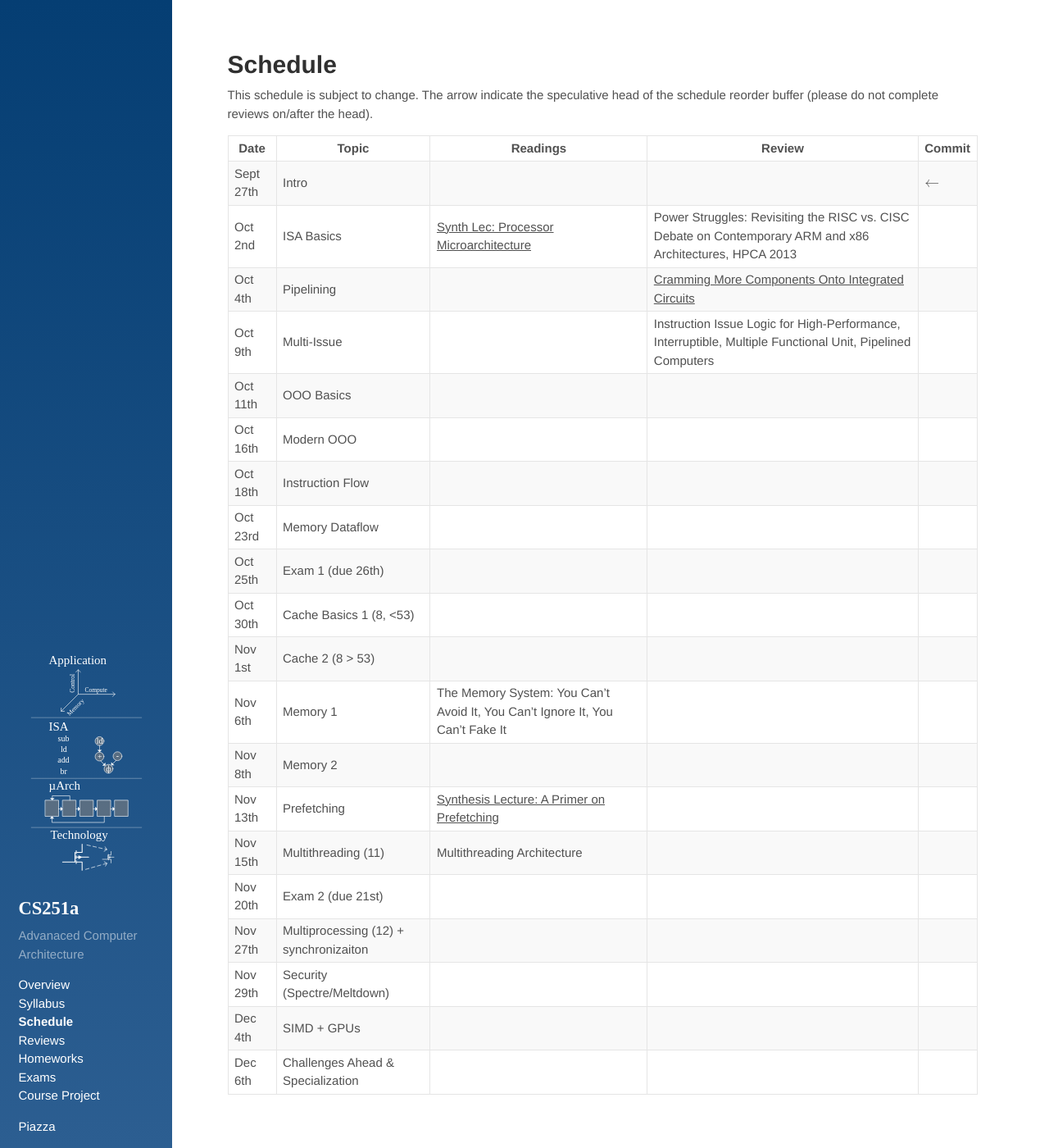
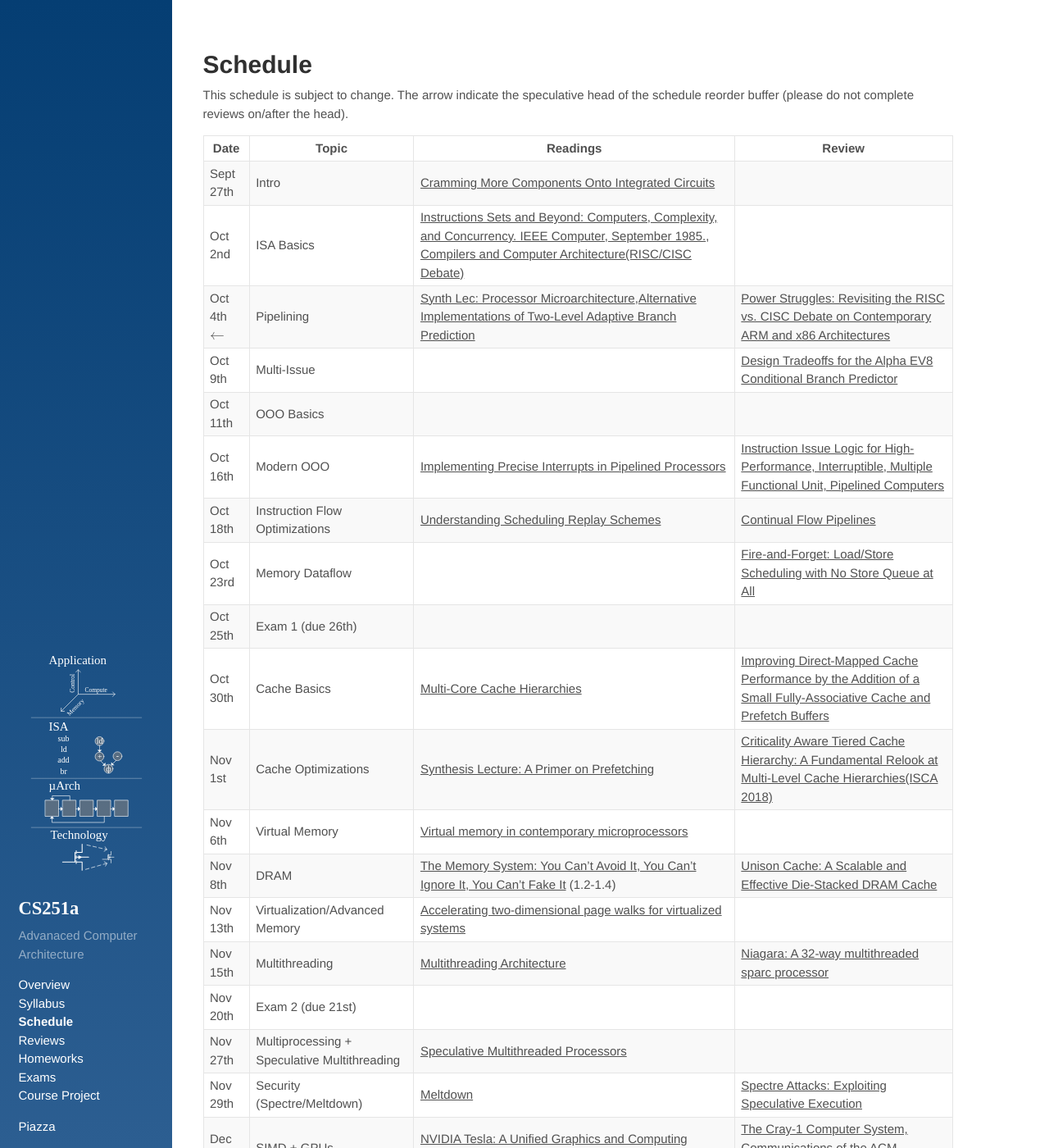
Before and after one commit to PolyArch/cs259, a Jekyll site: the page built from 02-schedule.md, in a window 1280 px wide and 1400 px high. Shown: the whole window at 82% size. Built offline with Jekyll 4.4.1, drawn with Linux system fonts in a browser that asks for light colours; formulas are drawn with MathJax 3; some of the changed text lies outside the part shown.

Commit message:
updated schedule

```diff
--- a/02-schedule.md
+++ b/02-schedule.md
@@ -5,31 +5,67 @@ title: Schedule
 
 This schedule is subject to change.  The arrow indicate the speculative head of the schedule reorder buffer (please do not complete reviews on/after the head).
 
-| Date      | Topic                                  | Readings                                                                      | Review                                                                                                     | Commit |
-|-----------|----------------------------------------|-------------------------------------------------------------------------------|------------------------------------------------------------------------------------------------------------|--------|
-| Sept 27th | Intro                                  |                                                                               |                                                                                                            |  $\leftarrow$      |
-| Oct 2nd   | ISA Basics                             | [Synth Lec: Processor Microarchitecture][synth-proc-micro]                    | Power Struggles: Revisiting the RISC vs. CISC Debate on Contemporary ARM and x86 Architectures, HPCA 2013  |   |
-| Oct 4th   | Pipelining                             |                                                                               | [Cramming More Components Onto Integrated Circuits][moore65]                                               |        |
-| Oct 9th   | Multi-Issue                            |                                                                               | Instruction Issue Logic for High-Performance, Interruptible, Multiple Functional Unit, Pipelined Computers |        |
-| Oct 11th  | OOO Basics                             |                                                                               |                                                                                                            |        |
-| Oct 16th  | Modern OOO                             |                                                                               |                                                                                                            |        |
-| Oct 18th  | Instruction Flow                       |                                                                               |                                                                                                            |        |
-| Oct 23rd  | Memory Dataflow                        |                                                                               |                                                                                                            |        |
-| Oct 25th  | Exam 1 (due 26th)                      |                                                                               |                                                                                                            |        |
-| Oct 30th  | Cache Basics 1  (8, <53)               |                                                                               |                                                                                                            |        |
-| Nov 1st   | Cache 2  (8 > 53)                      |                                                                               |                                                                                                            |        |
-| Nov 6th   | Memory 1                               | The Memory System: You Can't Avoid It, You Can't Ignore It, You Can't Fake It |                                                                                                            |        |
-| Nov 8th   | Memory 2                               |                                                                               |                                                                                                            |        |
-| Nov 13th  | Prefetching                            | [Synthesis Lecture: A Primer on Prefetching][synth-prefetch]                  |                                                                                                            |        |
-| Nov 15th  | Multithreading (11)                    | Multithreading Architecture                                                   |                                                                                                            |        |
-| Nov 20th  | Exam 2 (due 21st)                      |                                                                               |                                                                                                            |        |
-| Nov 27th  | Multiprocessing (12) + synchronizaiton |                                                                               |                                                                                                            |        |
-| Nov 29th  | Security (Spectre/Meltdown)            |                                                                               |                                                                                                            |        |
-| Dec 4th   | SIMD + GPUs                            |                                                                               |                                                                                                            |        |
-| Dec 6th   | Challenges Ahead & Specialization      |                                                                               |                                                                                                            |        |
+
+| Date                 | Topic                                        | Readings                                                                                                                                                                        | Review                                                                                                                            |
+|----------------------|----------------------------------------------|---------------------------------------------------------------------------------------------------------------------------------------------------------------------------------|-----------------------------------------------------------------------------------------------------------------------------------|
+| Sept 27th            | Intro                                        | [Cramming More Components Onto Integrated Circuits][moore65]                                                                                                                    |                                                                                                                                   |
+| Oct 2nd              | ISA Basics                                   | [Instructions Sets and Beyond: Computers, Complexity, and Concurrency. IEEE Computer, September 1985.][isas85], [Compilers and Computer Architecture(RISC/CISC Debate)][wulf81] |                                                                                                                                   |
+| Oct 4th $\leftarrow$ | Pipelining                                   | [Synth Lec: Processor Microarchitecture][synth-proc-micro],[Alternative Implementations of Two-Level Adaptive Branch Prediction][two-level-bp]                                  | [Power Struggles: Revisiting the RISC vs. CISC Debate on Contemporary ARM and x86 Architectures][power-struggles]                 |
+| Oct 9th              | Multi-Issue                                  |                                                                                                                                                                                 | [Design Tradeoffs for the Alpha EV8 Conditional Branch Predictor][seznec_alphaev8]                                                |
+| Oct 11th             | OOO Basics                                   |                                                                                                                                                                                 |                                                                                                                                   |
+| Oct 16th             | Modern OOO                                   | [Implementing Precise Interrupts in Pipelined Processors][smith-precise]                                                                                                        | [Instruction Issue Logic for High-Performance, Interruptible, Multiple Functional Unit, Pipelined Computers][sohi-issue]          |
+| Oct 18th             | Instruction Flow Optimizations               | [Understanding Scheduling Replay Schemes][spec-sched-replay]                                                                                                                    | [Continual Flow Pipelines][cfp]                                                                                                   |
+| Oct 23rd             | Memory Dataflow                              |                                                                                                                                                                                 | [Fire-and-Forget: Load/Store Scheduling with No Store Queue at All][fnf]                                                          |
+| Oct 25th             | Exam 1 (due 26th)                            |                                                                                                                                                                                 |                                                                                                                                   |
+| Oct 30th             | Cache Basics                                 | [Multi-Core Cache Hierarchies][synth-cache]                                                                                                                                     | [Improving Direct-Mapped Cache Performance by the Addition of a Small Fully-Associative Cache and Prefetch Buffers][victim-cache] |
+| Nov 1st              | Cache Optimizations                          | [Synthesis Lecture: A Primer on Prefetching][synth-prefetch]                                                                                                                    | [Criticality Aware Tiered Cache Hierarchy: A Fundamental Relook at Multi-Level Cache Hierarchies(ISCA 2018)][crit-aware-cache]    |
+| Nov 6th              | Virtual Memory                               | [Virtual memory in contemporary microprocessors][vmem]                                                                                                                          |                                                                                                                                   |
+| Nov 8th              | DRAM                                         | [The Memory System: You Can't Avoid It, You Can't Ignore It, You Can't Fake It][synth-dram] (1.2-1.4)                                                                           | [Unison Cache: A Scalable and Effective Die-Stacked DRAM Cache][dram-cache]                                                       |
+| Nov 13th             | Virtualization/Advanced Memory               | [Accelerating two-dimensional page walks for virtualized systems][2d-virt-page]                                                                                                 |                                                                                                                                   |
+| Nov 15th             | Multithreading                               | [Multithreading Architecture][synth-multi]                                                                                                                                      | [Niagara: A 32-way multithreaded sparc processor][niagara]                                                                        |
+| Nov 20th             | Exam 2 (due 21st)                            |                                                                                                                                                                                 |                                                                                                                                   |
+| Nov 27th             | Multiprocessing + Speculative Multithreading | [Speculative Multithreaded Processors][spec-multi]                                                                                                                              |                                                                                                                                   |
+| Nov 29th             | Security (Spectre/Meltdown)                  | [Meltdown][meltdown]                                                                                                                                                            | [Spectre Attacks: Exploiting Speculative Execution][spectre]                                                                      |
+| Dec 4th              | SIMD + GPUs                                  | [NVIDIA Tesla: A Unified Graphics and Computing Architecture][tesla]                                                                                                            | [The Cray-1 Computer System, Communications of the ACM, January 1978][cray1]                                                      |
+| Dec 6th              | Challenges Ahead & Specialization            | [Understanding sources of inefficiency in general-purpose chips][gen-purp-innef]                                                                                                |                                                                                                                                   |
 
 
-
+[sohi-issue]: https://dl.acm.org/citation.cfm?id=78592
+[fnf]: https://dl.acm.org/citation.cfm?id=1194844
+[perceptron-bp]: https://www.cs.utexas.edu/~lin/papers/hpca01.pdf
+[mipsr10k]: http://ieeexplore.ieee.org/document/491460/
+[wavescalar]: http://wavescalar.cs.washington.edu/wavescalar.pdf
+[two-level-bp]:https://dl.acm.org/citation.cfm?id=139709
+[elm]: https://ieeexplore.ieee.org/stamp/stamp.jsp?tp=&arnumber=4563875
+[prefetch-tax]: http://ieeexplore.ieee.org/stamp/stamp.jsp?arnumber=1261824
+[wulf81]: http://www.eecg.toronto.edu/~moshovos/ACA06/readings/wulf-compilers-and-architecture.pdf
+[risc-throwdown]: http://citeseerx.ist.psu.edu/viewdoc/download?doi=10.1.1.111.1776&rep=rep1&type=pdf
+[predication]: http://web.eecs.umich.edu/~mahlke/papers/1995/mahlke_isca95.pdf
+[cfp]: https://dl.acm.org/citation.cfm?id=1024407
+[mudge-power]: https://ieeexplore.ieee.org/document/917539/
+[selective-cache]: https://dl.acm.org/citation.cfm?id=320119
+[victim-rep]: https://ieeexplore.ieee.org/stamp/stamp.jsp?tp=&arnumber=1431568
+[seznec_alphaev8]: https://dl.acm.org/citation.cfm?id=545249
+[ia64]:https://ieeexplore.ieee.org/document/877947
+[smith-precise]: https://ieeexplore.ieee.org/stamp/stamp.jsp?arnumber=4607
+[spec-sched-replay]: http://citeseerx.ist.psu.edu/viewdoc/summary?doi=10.1.1.65.8819
+[victim-cache]: https://dl.acm.org/citation.cfm?id=325162
+[moore65]: https://www.cs.utexas.edu/~fussell/courses/cs352h/papers/moore.pdf
+[isas85]: http://ieeexplore.ieee.org/document/1663000/?reload=true&arnumber=1663000
+[power-struggles]: https://research.cs.wisc.edu/vertical/papers/2013/hpca13-isa-power-struggles.pdf
+[vmem]: https://ieeexplore.ieee.org/document/710872?arnumber=710872
 [synth-proc-micro]: https://www.morganclaypool.com/doi/pdf/10.2200/S00309ED1V01Y201011CAC012
 [synth-prefetch]: https://www.morganclaypool.com/doi/pdf/10.2200/S00581ED1V01Y201405CAC028
-[moore65]: https://www.cs.utexas.edu/~fussell/courses/cs352h/papers/moore.pdf
+[synth-dram]: https://www.morganclaypool.com/doi/abs/10.2200/S00201ED1V01Y200907CAC007
+[synth-multi]: https://www.morganclaypool.com/doi/abs/10.2200/S00458ED1V01Y201212CAC021
+[synth-cache]: https://www.morganclaypool.com/doi/abs/10.2200/S00365ED1V01Y201105CAC017
+[niagara]: http://www-hydra.stanford.edu/publications/ieeemicro_niagara.pdf
+[crit-aware-cache]: https://ieeexplore.ieee.org/document/8416821
+[spectre]: https://spectreattack.com/spectre.pdf
+[meltdown]: https://meltdownattack.com/meltdown.pdf
+[tesla]: https://ieeexplore.ieee.org/abstract/document/4523358
+[cray1]: http://portal.acm.org/citation.cfm?doid=359327.359336
+[gen-purp-innef]: https://dl.acm.org/citation.cfm?id=1815968
+[2d-virt-page]: https://dl.acm.org/citation.cfm?id=1346286
+[spec-multi]:https://ieeexplore.ieee.org/stamp/stamp.jsp?tp=&arnumber=917542
+[dram-cache]: https://ieeexplore.ieee.org/stamp/stamp.jsp?tp=&arnumber=7011375
--- a/public/css/hyde.css
+++ b/public/css/hyde.css
@@ -137,7 +137,7 @@ a.sidebar-nav-item:focus {
 @media (min-width: 48rem) {
   .content {
     max-width: 46rem;
-    margin-left: 18rem;
+    margin-left: 16rem;
     margin-right: 2rem;
   }
 }
@@ -145,7 +145,7 @@ a.sidebar-nav-item:focus {
 @media (min-width: 64rem) {
   .content {
     max-width: 62rem;
-    margin-left: 18rem;
+    margin-left: 16rem;
     margin-right: 4rem;
   }
 }
```
Also changed, not shown: 08-project.md (+4 -0 lines), 05-homeworks.md (renamed from 05-homework.md).
